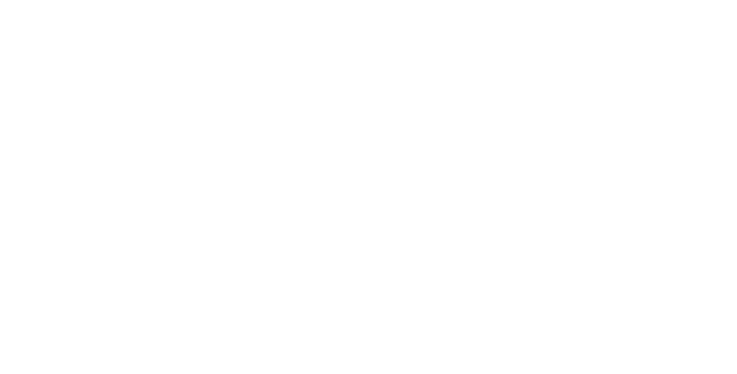
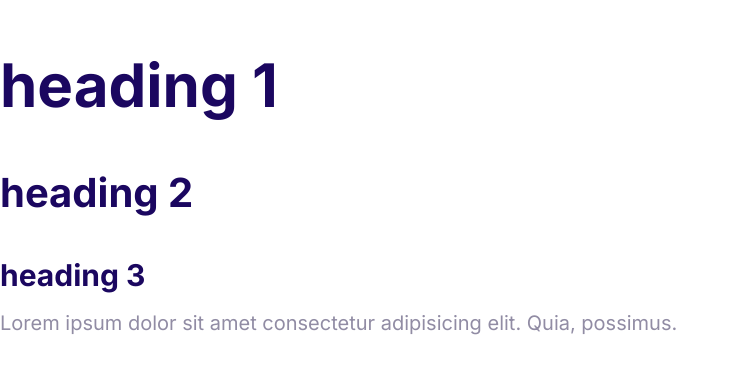
Before and after one commit to gamithf/Home-Made-Cakes, a plain HTML site: page index.html in a window 1280 px wide. Shown: the whole page, without its empty margins (0-737 px from the left). Drawn offline with Linux system fonts and the light colour scheme.

Commit message:
Define the typography

```diff
--- a/css/styles.css
+++ b/css/styles.css
@@ -3,3 +3,39 @@
   --color-body: #918ca4;
   --color-accent: #ff3400;
 }
+
+/* Typography */
+
+html {
+  font-size: 62.5%;
+}
+body {
+  font-family: Inter, Arial, Helvetica, sans-serif;
+  font-size: 2.4rem;
+  line-height: 1.5;
+  color: var(--color-body);
+}
+
+h1,
+h2,
+h3 {
+  color: var(--color-headings);
+  margin-bottom: 1rem;
+}
+h1 {
+  font-size: 6rem;
+}
+h2 {
+  font-size: 4rem;
+}
+h3 {
+  font-size: 3rem;
+}
+p {
+  margin-top: 0;
+}
+@media screen and (min-width: 1024px) {
+  body {
+    font-size: 2rem;
+  }
+}
--- a/index.html
+++ b/index.html
@@ -5,8 +5,21 @@
     <meta http-equiv="X-UA-Compatible" content="IE=edge" />
     <meta name="viewport" content="width=device-width, initial-scale=1.0" />
     <title>Document</title>
+    <link rel="preconnect" href="https://fonts.googleapis.com" />
+    <link rel="preconnect" href="https://fonts.gstatic.com" crossorigin />
+    <link
+      href="https://fonts.googleapis.com/css2?family=Inter:wght@400;700&display=swap"
+      rel="stylesheet"
+    />
     <link rel="stylesheet" href="css/normalize.css" />
     <link rel="stylesheet" href="css/styles.css" />
   </head>
-  <body></body>
+  <body>
+    <h1>heading 1</h1>
+    <h2>heading 2</h2>
+    <h3>heading 3</h3>
+    <p>
+      Lorem ipsum dolor sit amet consectetur adipisicing elit. Quia, possimus.
+    </p>
+  </body>
 </html>
```
